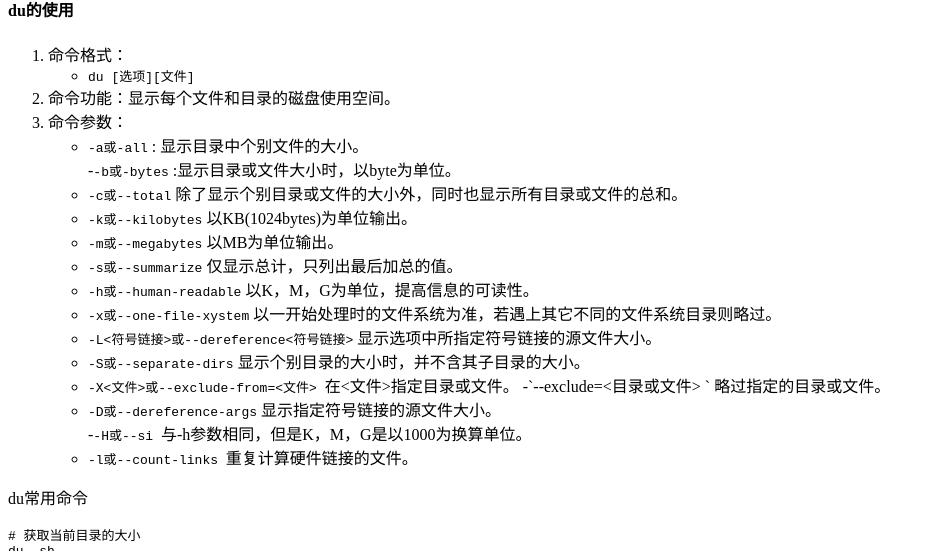
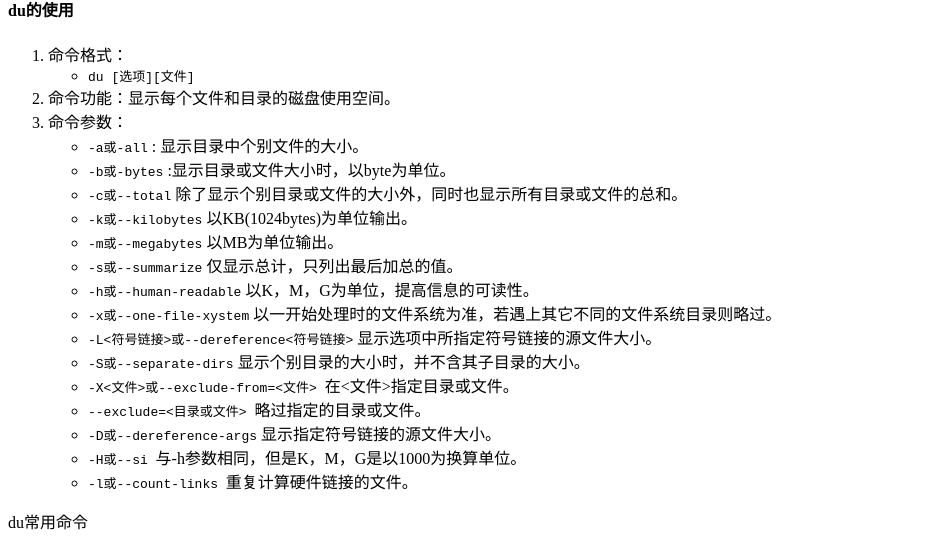
Before and after one commit to ichenkaihua/ichenkaihua.github.io, a Jekyll site: the page built from _posts/2015-11-05-linux-hard-disk-infomation.md, in a window 1280 px wide and 900 px high, scrolled down 1450 px, cut to the strip 98-649 px from the top of the window. Shown: the whole strip, without its empty margins (0-935 px from the left). Built offline with Jekyll 4.4.1, drawn with Linux system fonts in a browser that asks for light colours; nearby versions of some CDN libraries; library files that are not in the unit come from our copies; comment, search, counter and statistics services are not loaded; some of the changed lines change nothing that is shown.

Commit message:
修改博文

```diff
--- a/_posts/2015-11-05-linux-hard-disk-infomation.md
+++ b/_posts/2015-11-05-linux-hard-disk-infomation.md
@@ -57,7 +57,7 @@ df -h
 2.  命令功能：显示每个文件和目录的磁盘使用空间。
 3. 命令参数：
 	- `-a或-all` : 显示目录中个别文件的大小。
-	-`-b或-bytes` :显示目录或文件大小时，以byte为单位。
+	- `-b或-bytes` :显示目录或文件大小时，以byte为单位。
 	- `-c或--total`  除了显示个别目录或文件的大小外，同时也显示所有目录或文件的总和。
 	- `-k或--kilobytes`  以KB(1024bytes)为单位输出。
 	- `-m或--megabytes`  以MB为单位输出。
@@ -67,9 +67,9 @@ df -h
 	- `-L<符号链接>或--dereference<符号链接>` 显示选项中所指定符号链接的源文件大小。
 	- `-S或--separate-dirs`   显示个别目录的大小时，并不含其子目录的大小。
 	- `-X<文件>或--exclude-from=<文件> ` 在<文件>指定目录或文件。
-	-`--exclude=<目录或文件>  `       略过指定的目录或文件。
+	- `--exclude=<目录或文件>  `       略过指定的目录或文件。
 	- `-D或--dereference-args`   显示指定符号链接的源文件大小。
-	-`-H或--si ` 与-h参数相同，但是K，M，G是以1000为换算单位。
+	- `-H或--si ` 与-h参数相同，但是K，M，G是以1000为换算单位。
 	- `-l或--count-links `  重复计算硬件链接的文件。
 
 du常用命令
@@ -100,9 +100,9 @@ UUID=41baef7a-70fa-4bd0-8ea0-25be9c5ef643(要挂载的硬盘如sdb的UUID)   /mn
 4. 重启
 
 ### 参考资料
-> * [每天一个linux命令（33）：df 命令-博客园][df-link]
-* [每天一个linux命令（34）：du 命令-博客园][du-link]
-* [Ubuntu 硬盘自动挂载-Flowers_World-ChinaUnix博客][1]
+> * [每天一个linux命令（33）：df 命令-博客园][df-link]{:target="_blank"}
+* [每天一个linux命令（34）：du 命令-博客园][du-link]{:target="_blank"}
+* [Ubuntu 硬盘自动挂载-Flowers_World-ChinaUnix博客][1]{:target="_blank"}
 
 
 
```
